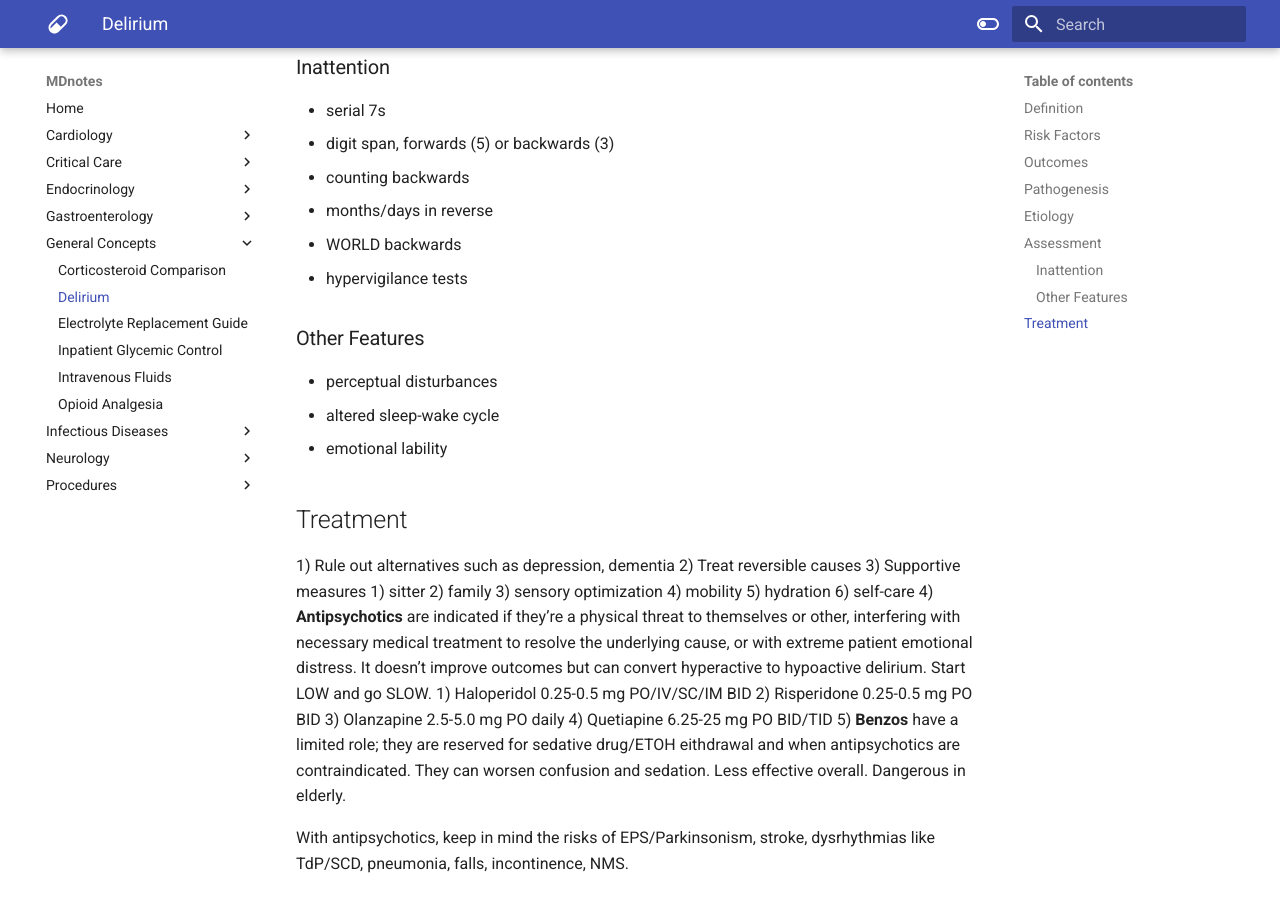
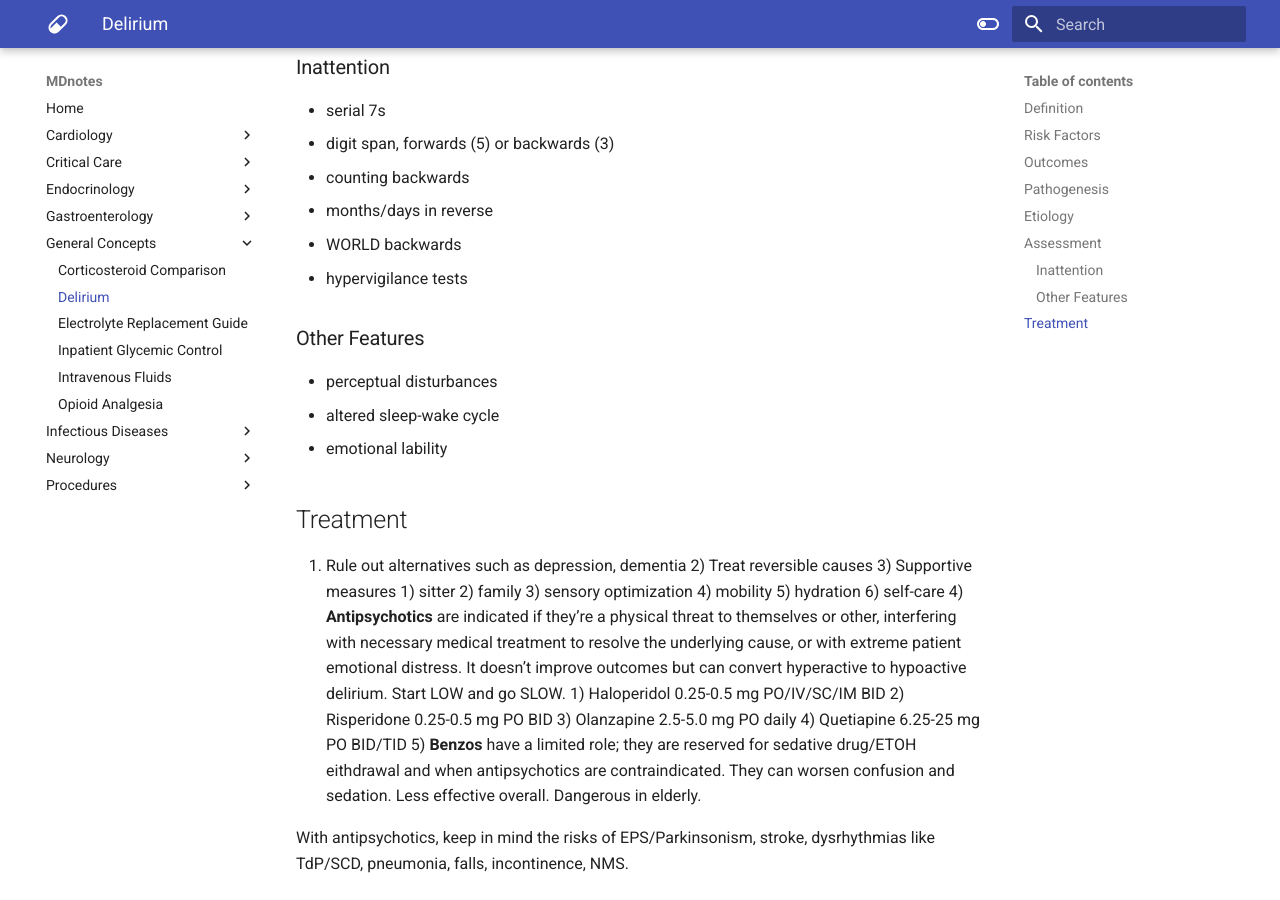
Before and after one commit to jzpero/mdnotes, an MkDocs documentation site: the page built from docs/General Concepts/Delirium.md, in a window 1280 px wide and 900 px high, scrolled down 2070 px. Built offline with MkDocs 1.6.1 and Material for MkDocs 9.7.7, drawn with Linux system fonts in a browser that asks for light colours.

Commit message:
vault backup: 2021-07-01 18:19:36
Affected files:

"docs/General Concepts/Delirium.md"

```diff
--- a/docs/General Concepts/Delirium.md
+++ b/docs/General Concepts/Delirium.md
@@ -73,7 +73,7 @@ The **Confusion Assessment Method (CAM)** is a 4-question screen for delirium. I
 
 ## Treatment
 
-1) Rule out alternatives such as depression, dementia
+1. Rule out alternatives such as depression, dementia
 2)  Treat reversible causes
 3)  Supportive measures
     1)  sitter
@@ -89,4 +89,5 @@ The **Confusion Assessment Method (CAM)** is a 4-question screen for delirium. I
     4)  Quetiapine 6.25-25 mg PO BID/TID
 5)  **Benzos** have a limited role; they are reserved for sedative drug/ETOH eithdrawal and when antipsychotics are contraindicated. They can worsen confusion and sedation. Less effective overall. Dangerous in elderly.
 
+
 With antipsychotics, keep in mind the risks of EPS/Parkinsonism, stroke, dysrhythmias like TdP/SCD, pneumonia, falls, incontinence, NMS.
```
